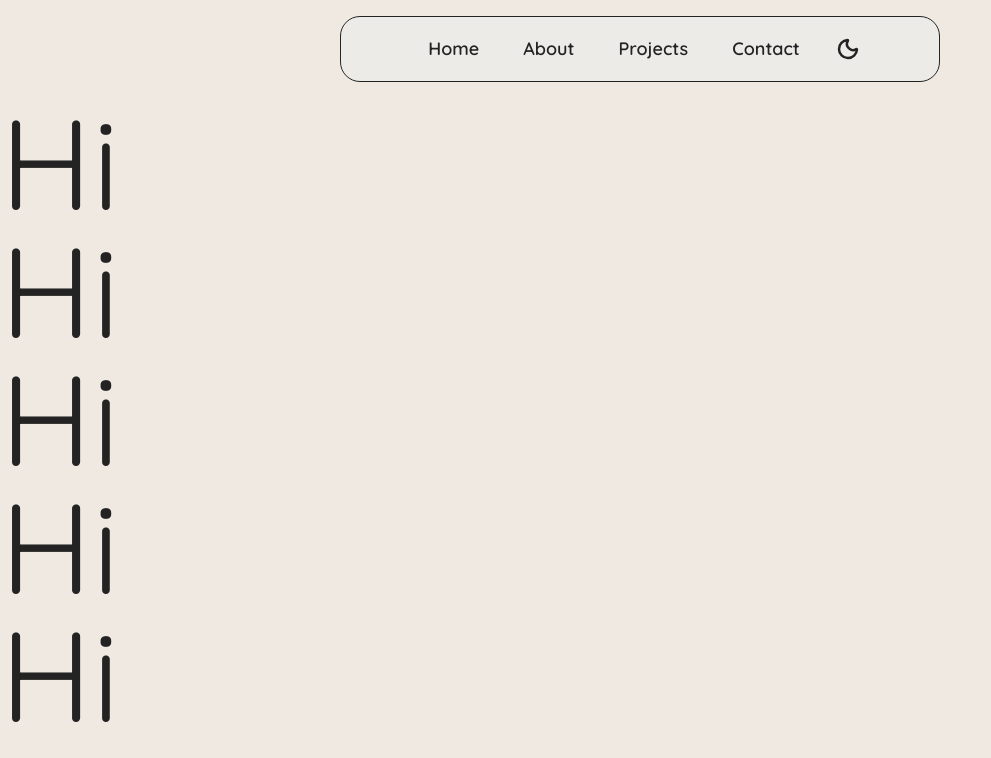
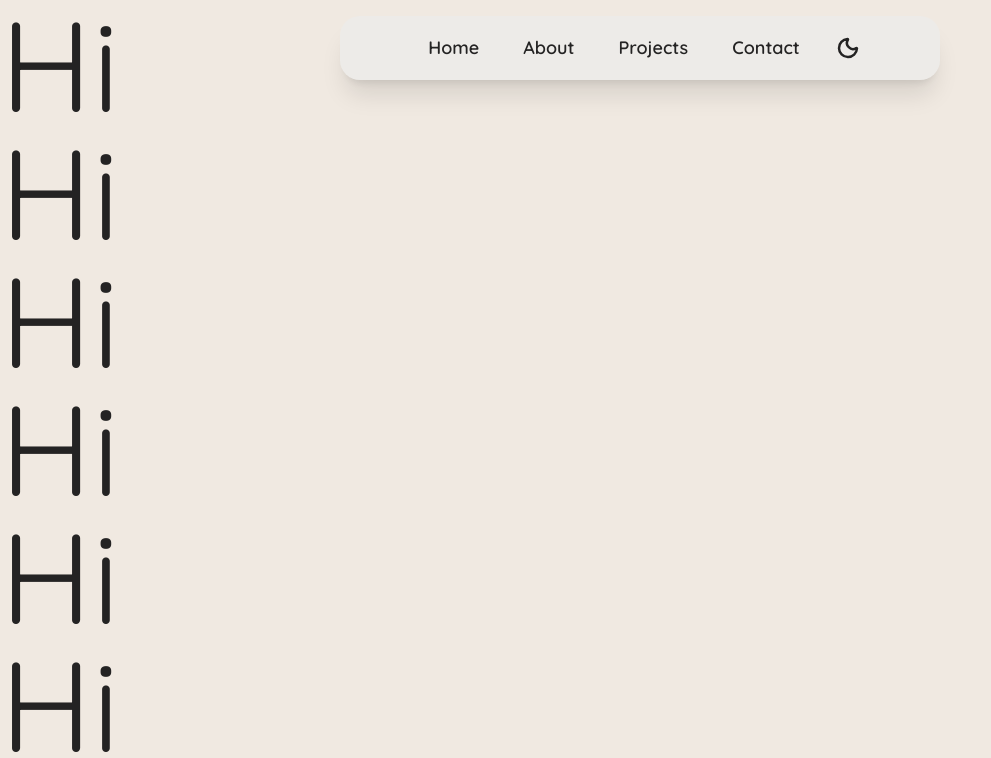
Before and after one commit to lkviray-strat/lkviray-mini-project-1, a Next.js app: page / in a window 1280 px wide. Shown: the top 758 px of the page, without its empty margins (0-991 px from the left). Built offline with nearby package versions, Linux system fonts and the light colour scheme.

Commit message:
Added interactivity to navbar

```diff
--- a/src/app/globals.css
+++ b/src/app/globals.css
@@ -43,3 +43,7 @@
 * {
   box-sizing: border-box;
 }
+
+html {
+  scroll-behavior: smooth;
+}
--- a/src/components/Navbar.tsx
+++ b/src/components/Navbar.tsx
@@ -1,11 +1,31 @@
-import React from "react";
+"use client";
+
+import React, { useEffect, useState } from "react";
 import ThemeToggle from "./ThemeToggle";
 import { buttonVariants } from "./ui/button";
 
 export const Navbar = () => {
+  const [showNavbar, setShowNavbar] = useState(false);
+
+  useEffect(() => {
+    const handleScroll = () => {
+      const landingHeight = document.getElementById("home")?.offsetHeight || 0;
+      const scrollThreshold = landingHeight * 0.75;
+      const scrollPosition = window.scrollY;
+
+      setShowNavbar(scrollPosition >= scrollThreshold);
+    };
+
+    window.addEventListener("scroll", handleScroll);
+    return () => window.removeEventListener("scroll", handleScroll);
+  }, []);
+
   return (
-    <header className="z-50 top-0 sticky bg-transparent flex items-center justify-center px-2 py-4">
-      <nav className="bg-[var(--secondaryBg)] border-1 rounded-xl w-[600px] py-3 items-center justify-center">
+    <header
+      className={`z-50 top-0 fixed left-1/2 transform -translate-x-1/2 bg-transparent flex items-center justify-center px-2 py-4 transition-opacity duration-300
+      ${showNavbar ? "opacity-100" : "opacity-0 pointer-events-none"}`}
+    >
+      <nav className="bg-[var(--secondaryBg)] shadow-xl rounded-xl w-[600px] py-3 items-center justify-center">
         <ul className="flex gap-3 items-center justify-center">
           <li
             className={`${buttonVariants({
```
